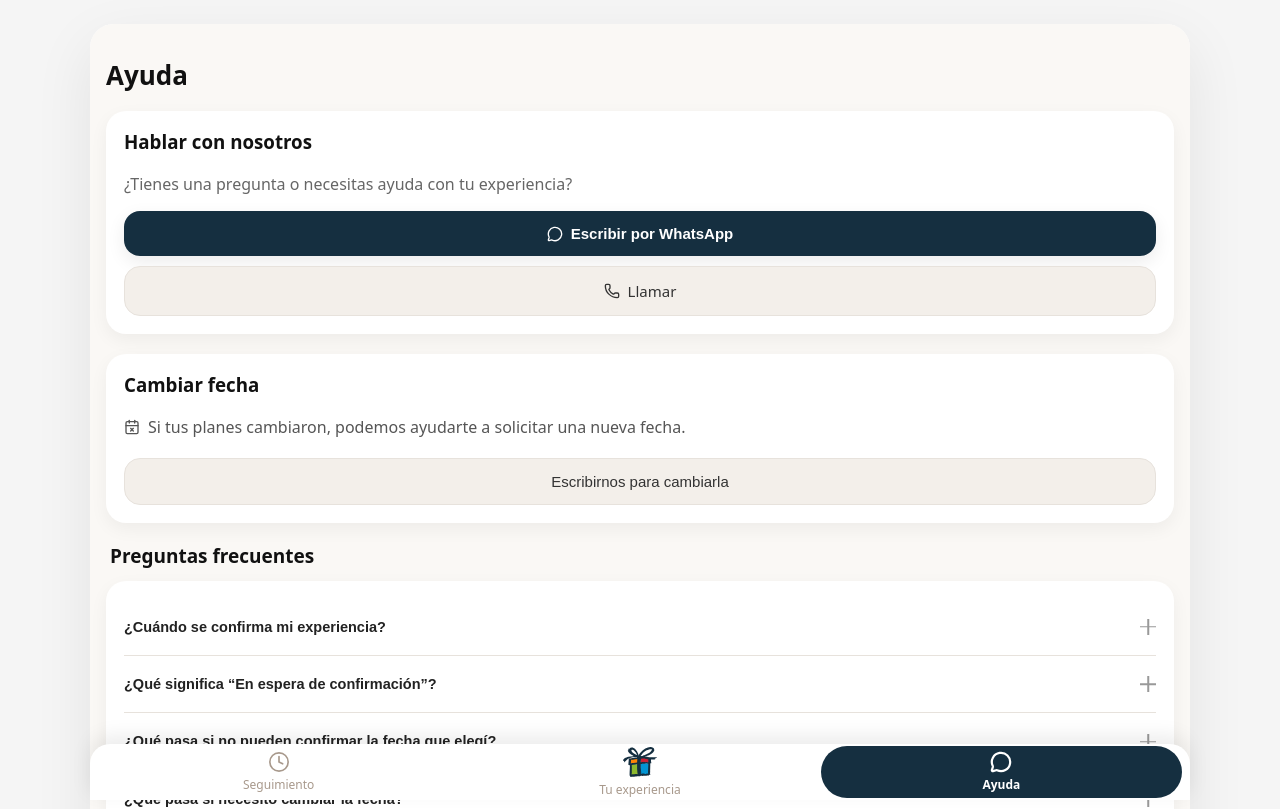
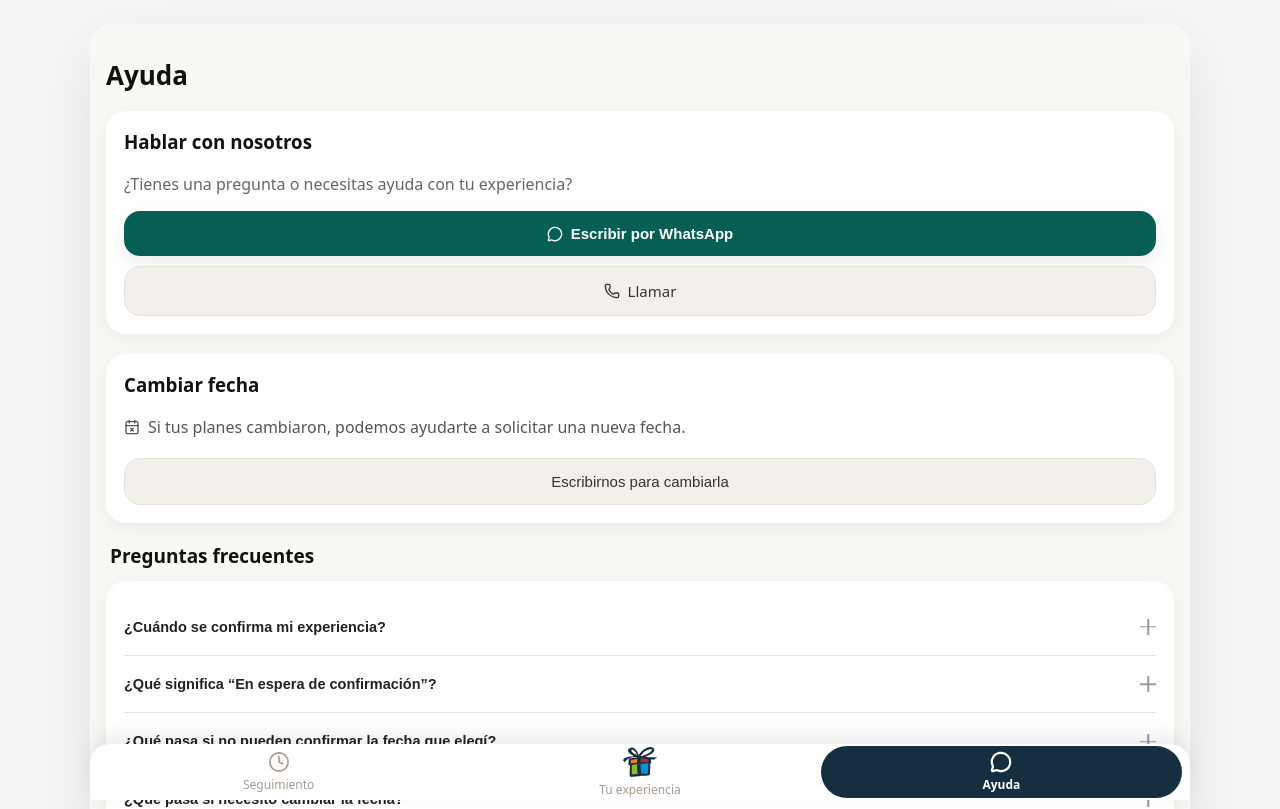
Before and after one commit to vivabox-co/vivabox-app, a Next.js app: page /ayuda in a window 1280 px wide. Shown: the top 809 px of the page. Built offline with nearby package versions, Linux system fonts and the light colour scheme.

Commit message:
Color el botón "Escribir por WhatsApp" en verde WhatsApp

```diff
--- a/app/ayuda-general/page.tsx
+++ b/app/ayuda-general/page.tsx
@@ -56,7 +56,7 @@ export default function AyudaGeneralPage() {
             width: "100%",
             padding: 14,
             borderRadius: 16,
-            background: "#152F40",
+            background: "#075E54",
             color: "#fff",
             border: "none",
             fontSize: 15,
--- a/app/ayuda/page.tsx
+++ b/app/ayuda/page.tsx
@@ -102,7 +102,7 @@ export default function AyudaPage() {
             width: "100%",
             padding: 14,
             borderRadius: 16,
-            background: "#152F40",
+            background: "#075E54",
             color: "#fff",
             border: "none",
             fontSize: 15,
```
